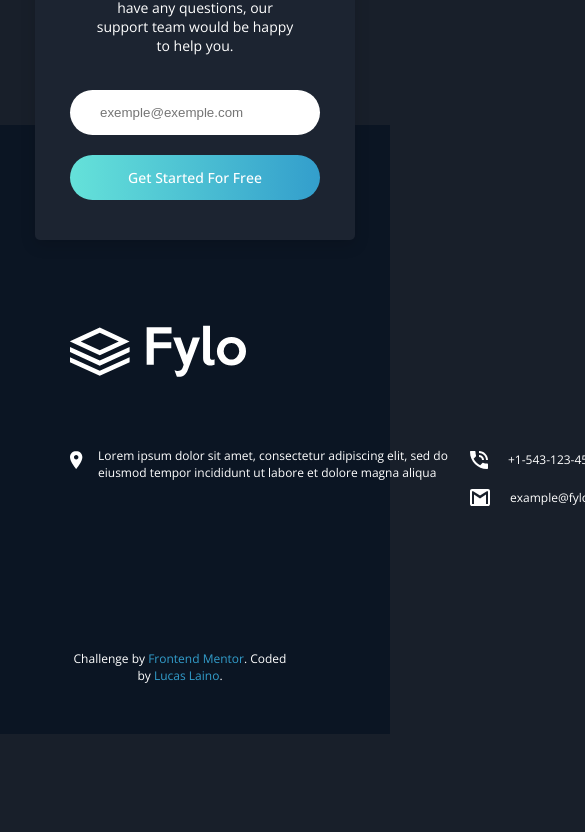
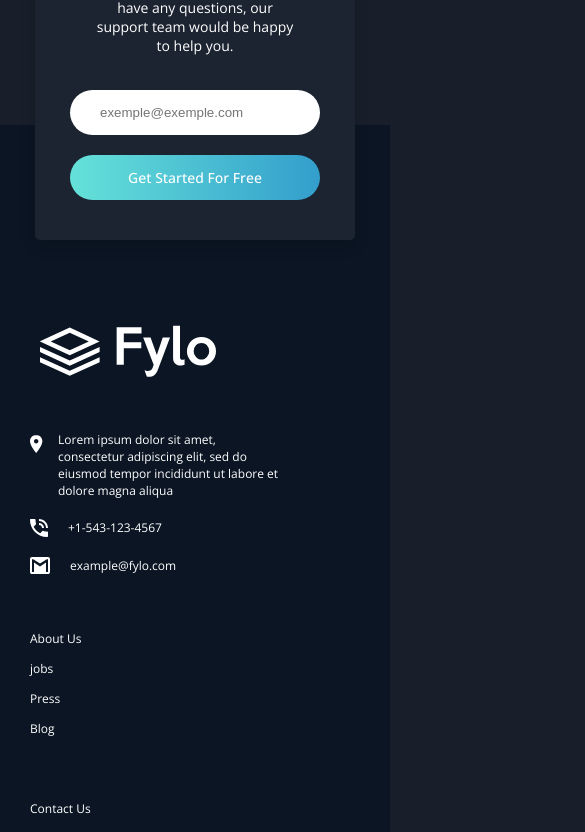
Before and after one commit to LucasLaino/frontend-mentor-fylo-lading-page, a React (Vite) app: page / in a window 390 px wide. Shown: the part 3509-4341 px from the top of the page, 585 px wide, since content can reach past the window. Before the commit the page ends 4243 px from the top, so only its background shows below. Built offline with nearby package versions, Linux system fonts and the light colour scheme.

Commit message:
perf: Adiciona Media Queries para celular e tablet ao footer

```diff
--- a/src/components/Footer/Footer.module.css
+++ b/src/components/Footer/Footer.module.css
@@ -22,7 +22,8 @@
     margin: 4px 15px 0 0;
 }
 
-.Phone, .Email {
+.Phone,
+.Email {
     display: flex;
     align-content: center;
     gap: 20px;
@@ -38,7 +39,7 @@
 .fyloInfos ul li {
     transition: 0.3s ease-out;
 
-    &:hover{
+    &:hover {
         font-weight: 700;
     }
 }
@@ -79,3 +80,88 @@
         text-decoration: underline var(--White);
     }
 }
+
+@media (min-width: 360px) and (max-width: 430px) {
+    .Footer {
+        padding: 200px 0 50px 0;
+    }
+
+    .Logo {
+        padding-left: 40px;
+    }
+
+    .FooterInfos {
+        flex-direction: column;
+    }
+
+    .Location {
+        padding-left: 30px;
+    }
+
+    .Location ul {
+        max-width: 250px;
+    }
+
+    .Contatct {
+        padding-left: 30px;
+    }
+
+    .fyloInfos {
+        display: flex;
+        padding: 30px;
+        flex-direction: column;
+    }
+
+    .Socials {
+        gap: 10px;
+        display: flex;
+        align-self: center;
+        padding-bottom: 20px;
+    }
+
+    .FinalCredits {
+        font-size: 10px;
+    }
+}
+
+@media (min-width: 525px) and (max-width: 800px) {
+    .Footer {
+        padding: 200px 0 50px 0;
+    }
+
+    .Logo {
+        padding-left: 50px;
+    }
+
+    .FooterInfos {
+        flex-direction: column;
+    }
+
+    .Location {
+        padding-left: 30px;
+    }
+
+    .Location ul {
+        max-width: 250px;
+    }
+
+    .Contatct {
+        padding-left: 30px;
+    }
+
+    .fyloInfos {
+        gap: 20px;
+        display: flex;
+        padding: 30px;
+    }
+
+    .Socials {
+        display: flex;
+        align-self: center;
+        padding-bottom: 20px;
+    }
+
+    .FinalCredits {
+        font-size: 10px;
+    }
+}
```
